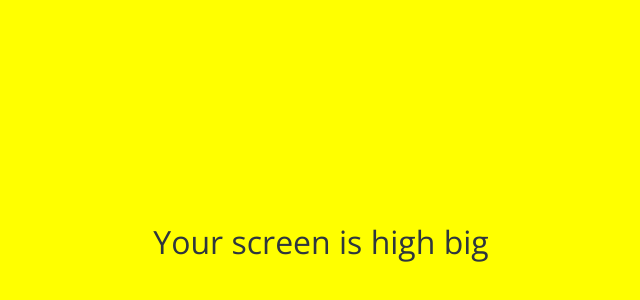
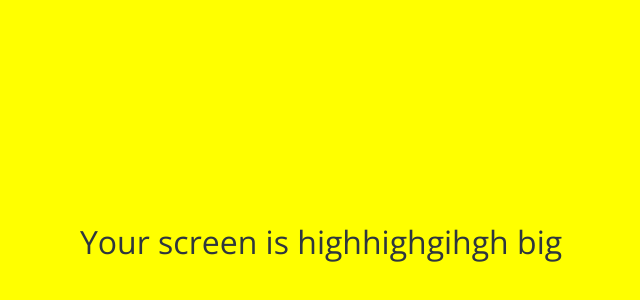
Before and after one commit to kdertyujf/kokoa-clone-2020-, a plain HTML site: page friends.html in a window 1280 px wide. Shown: the part 158-458 px from the top of the page, without its empty margins (319-959 px from the left). Drawn offline with nearby package versions, Linux system fonts and the light colour scheme.

Commit message:
Update friends.html

```diff
--- a/friends.html
+++ b/friends.html
@@ -107,7 +107,7 @@
     </div>
 
     <div id="no-mobile">
-      <span>Your screen is high big</span>
+      <span>Your screen is highhighgihgh big</span>
     </div>
 
     <script
```
